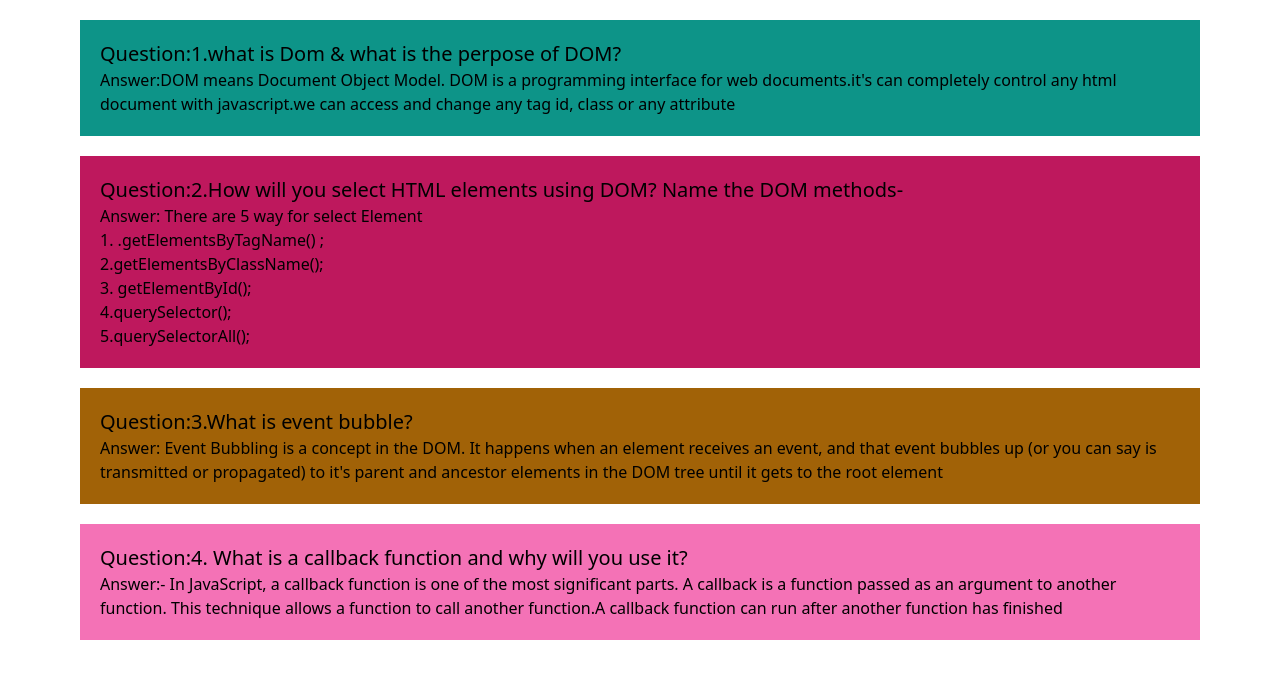
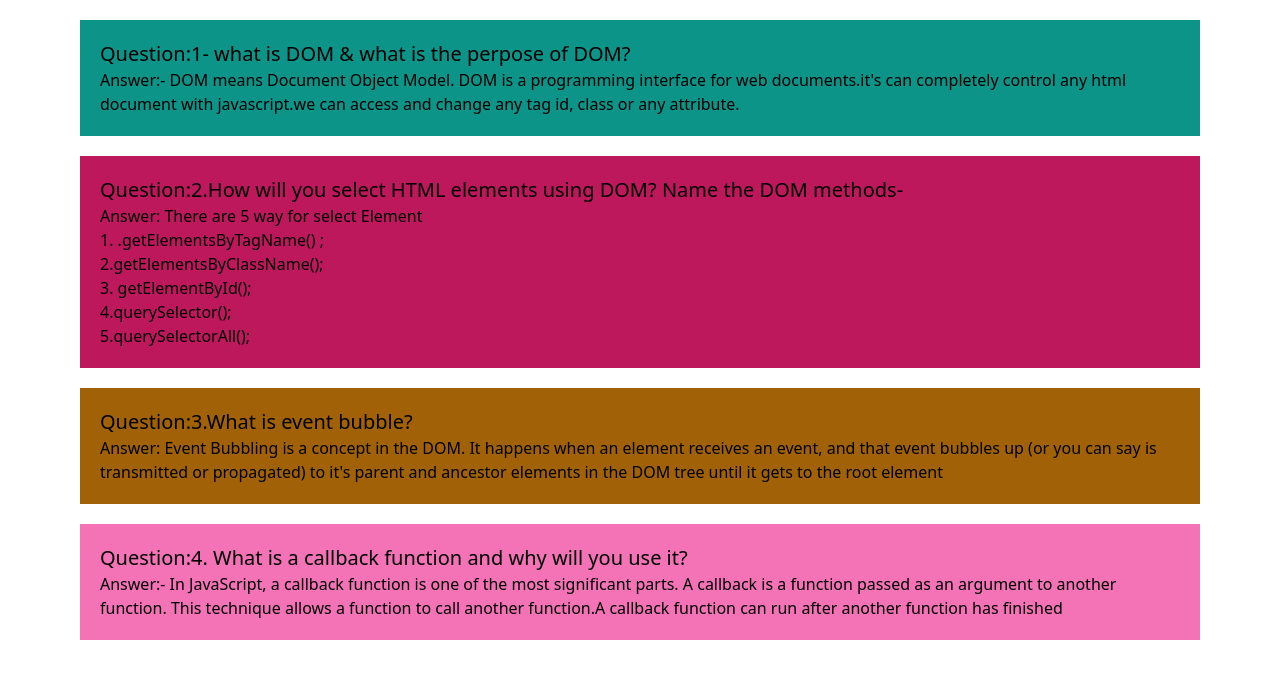
Before and after one commit to mehedi1802hasan/geometry-genius-5, a plain HTML site: page question.html in a window 1280 px wide. Drawn offline with nearby package versions, Linux system fonts and the light colour scheme.

Commit message:
question-1-done

```diff
--- a/question.html
+++ b/question.html
@@ -9,9 +9,9 @@
 </head>
 <body>
    <div class="bg-teal-600 mx-20 my-5  p-5">
-    <h2 class="text-xl	">Question:1.what is Dom & what is the perpose of DOM?</h2>
-    <p>Answer:DOM means Document Object Model.
-        DOM is a programming interface for web documents.it's can completely control any html document with javascript.we can access and change any tag id, class or any attribute</p>
+    <h2 class="text-xl	">Question:1- what is DOM & what is the perpose of DOM?</h2>
+    <p>Answer:- DOM means Document Object Model.
+        DOM is a programming interface for web documents.it's can completely control any html document with javascript.we can access and change any tag id, class or any attribute.</p>
    </div>
         <div class="bg-pink-700 mx-20 my-5 p-5">
             <h2 class="text-xl	">
```
